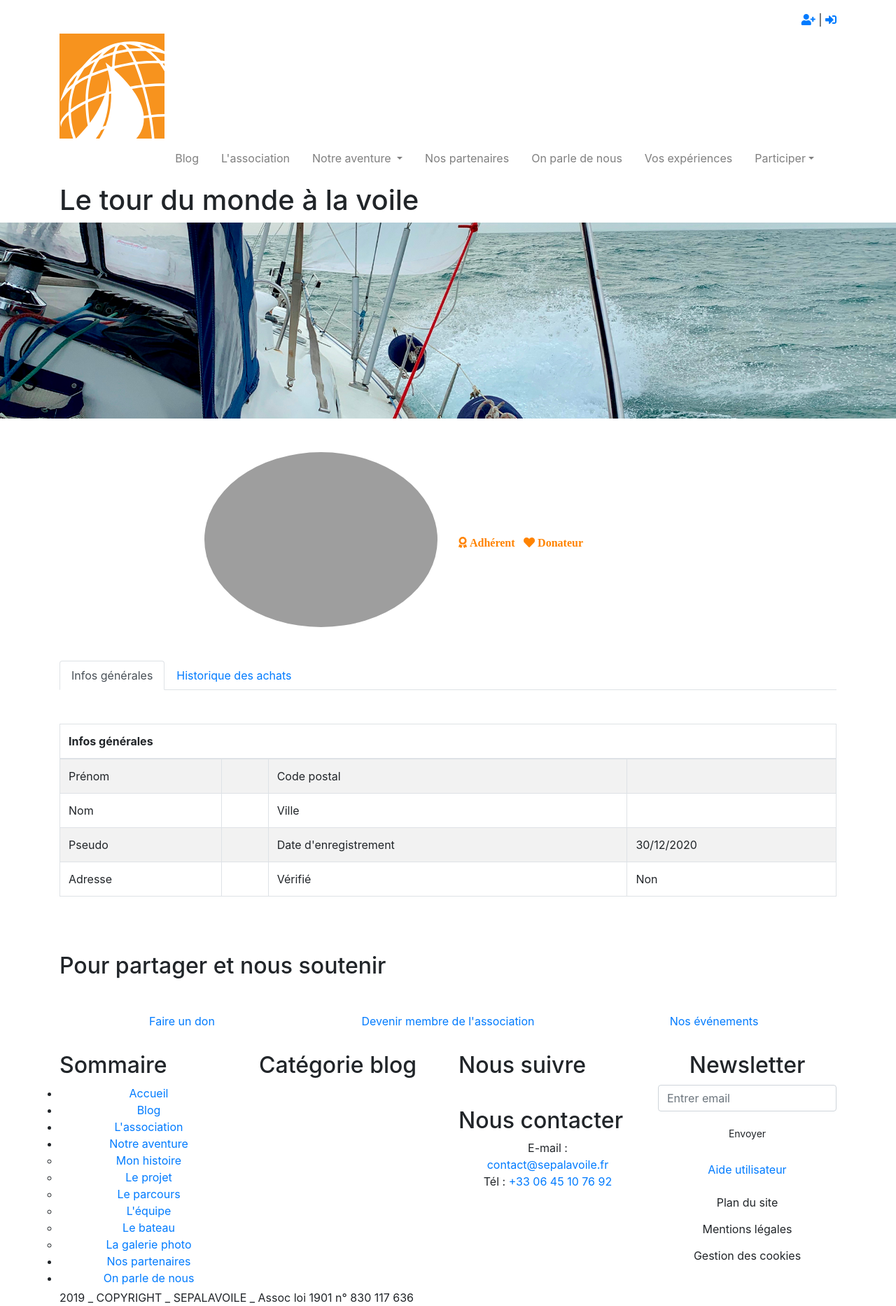
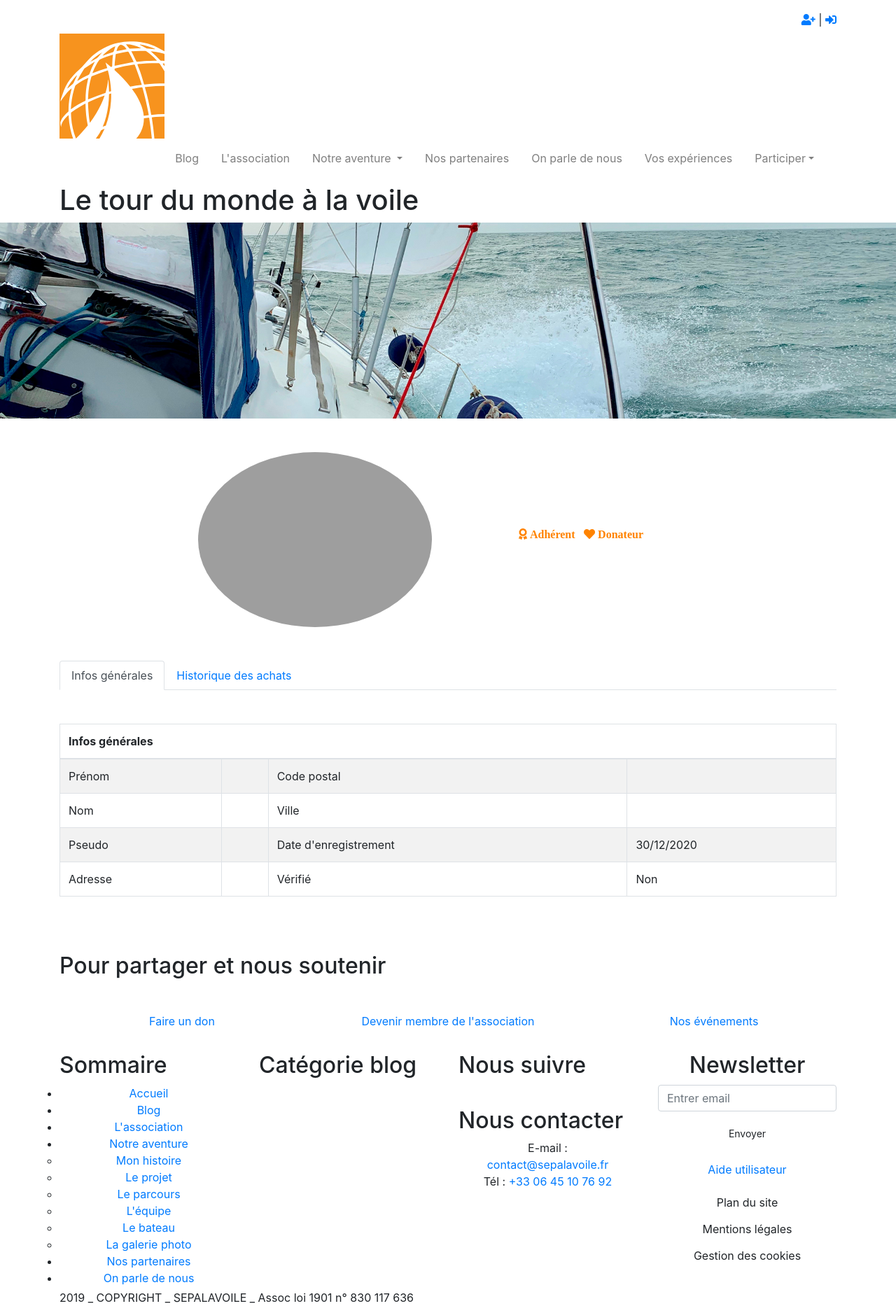
Before and after one commit to Patatouix/sepalavoile, a Symfony app: template templates/user/show_user.html.twig in a window 1280 px wide. Shown: the whole page at 70% size. Run offline with Twig, Linux system fonts and the light colour scheme; the template is opened without the code that fills it, so the values that code supplies are empty; some libraries are stand-ins or nearby versions; grey boxes are pictures that could not be loaded.

Commit message:
Fix responsive table mon compte

```diff
--- a/templates/user/show_user.html.twig
+++ b/templates/user/show_user.html.twig
@@ -4,14 +4,16 @@
 
 <div class="container mb-5">
 
-    <div class="row align-items-center mb-5">
-        <div class="col text-right">
+    <div class="row align-items-center justify-content-center mb-5">
+        <div class="col-12 col-md-4 text-center">
             <img src="https://st4.depositphotos.com/4329009/19956/v/600/depositphotos_199564354-stock-illustration-creative-vector-illustration-default-avatar.jpg" style="height: 250px;" class="rounded-circle" alt="">
         </div>
-        <div class="col">
-            <div class="row"><h4 class="titresection">{{ user.firstname|upper }} {{ user.name|upper }}</h4></div>
-            <div class="row">
-                <div class="col">
+        <div class="col-12 col-md-4">
+            <div class="row text-center">
+                <div class="col-12">
+                    <h4 class="titresection">{{ user.firstname|upper }} {{ user.name|upper }}</h4>
+                </div>
+                <div class="col-12 mb-4">
                     <i class="fas fa-award mr-2" style="color: #ff8300"> Adhérent</i>
                     <i class="fas fa-heart" style="color: #ff8300"> Donateur</i>
                 </div>
@@ -28,6 +30,7 @@
 
     <div class="tab-content mt-5" id="nav-tabContent">
         <div class="tab-pane fade show active" id="nav-info" role="tabpanel" aria-labelledby="nav-info-tab">
+            <div class="table-responsive">
                 <table class="table table-striped table-bordered" style="display: inline-table">
                     <thead>
                         <tr>
@@ -62,9 +65,11 @@
                     </tbody>
                 </table>
             </div>
+        </div>
 
         <div class="tab-pane fade" id="nav-achats" role="tabpanel" aria-labelledby="nav-achats-tab">
             <div class="card-group">
+                <div class="table-responsive">
                     <table class="table table-striped">
                         <thead>
                             <tr>
@@ -94,6 +99,7 @@
                 </div>
             </div>
         </div>
+    </div>
 
 </div>
 {% endblock %}
```
Lines whose indentation alone changed are shown as unchanged.
